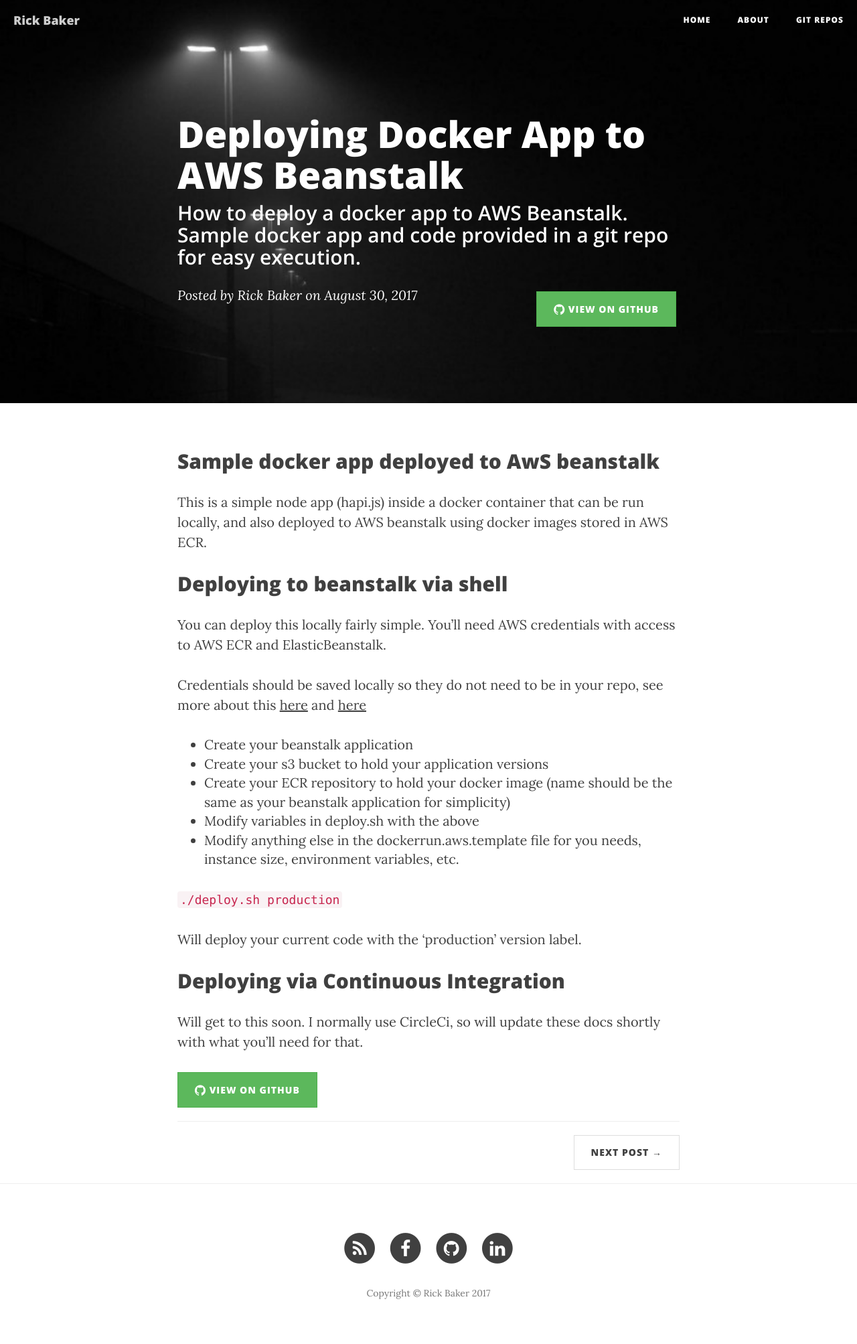
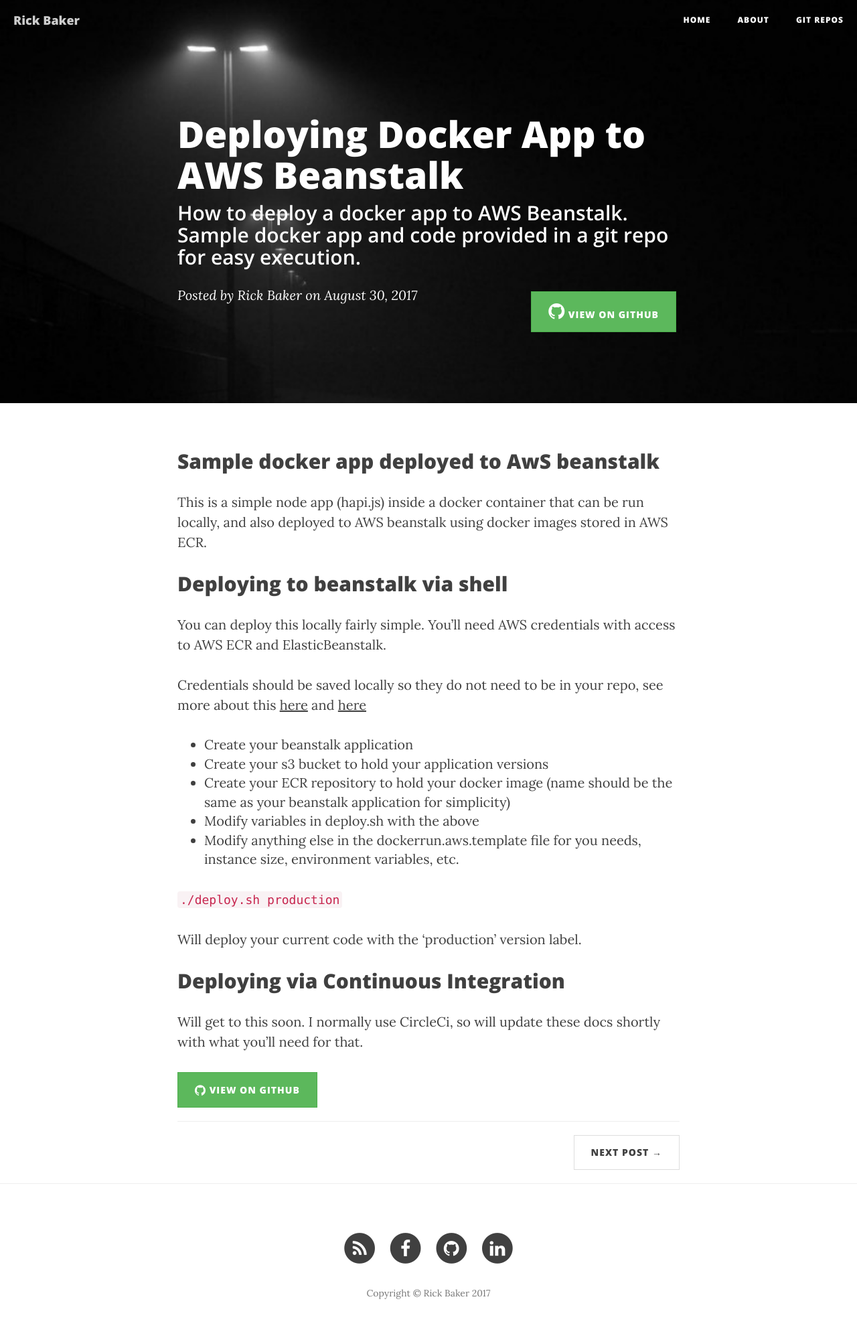
Before and after one commit to ricktbaker/ricktbaker.github.io, a Jekyll site: the page built from _posts/2017-08-30-docker-aws-beanstalk.markdown, in a window 1280 px wide. Shown: the whole page at 67% size. Built offline with Jekyll 4.4.1, drawn with Linux system fonts in a browser that asks for light colours; nearby versions of some CDN libraries.

Commit message:
initial checkin

```diff
--- a/_layouts/post.html
+++ b/_layouts/post.html
@@ -14,7 +14,7 @@
                     {% endif %}
                     {% if page.repo %}
                     <a target="_blank" style="float: right; margin: 5px 5px" class="btn btn-success btn-sm" href="{{ page.repo }}">
-                        <i class="fa fa-lg fa-github"></i> View on GitHub</a>
+                        <i class="fa fa-2x fa-github"></i> View on GitHub</a>
                     {% endif %}
                     <span class="meta">Posted by {% if page.author %}{{ page.author }}{% else %}{{ site.title }}{% endif %} on {{ page.date | date: "%B %-d, %Y" }}</span>
                 </div>
```
